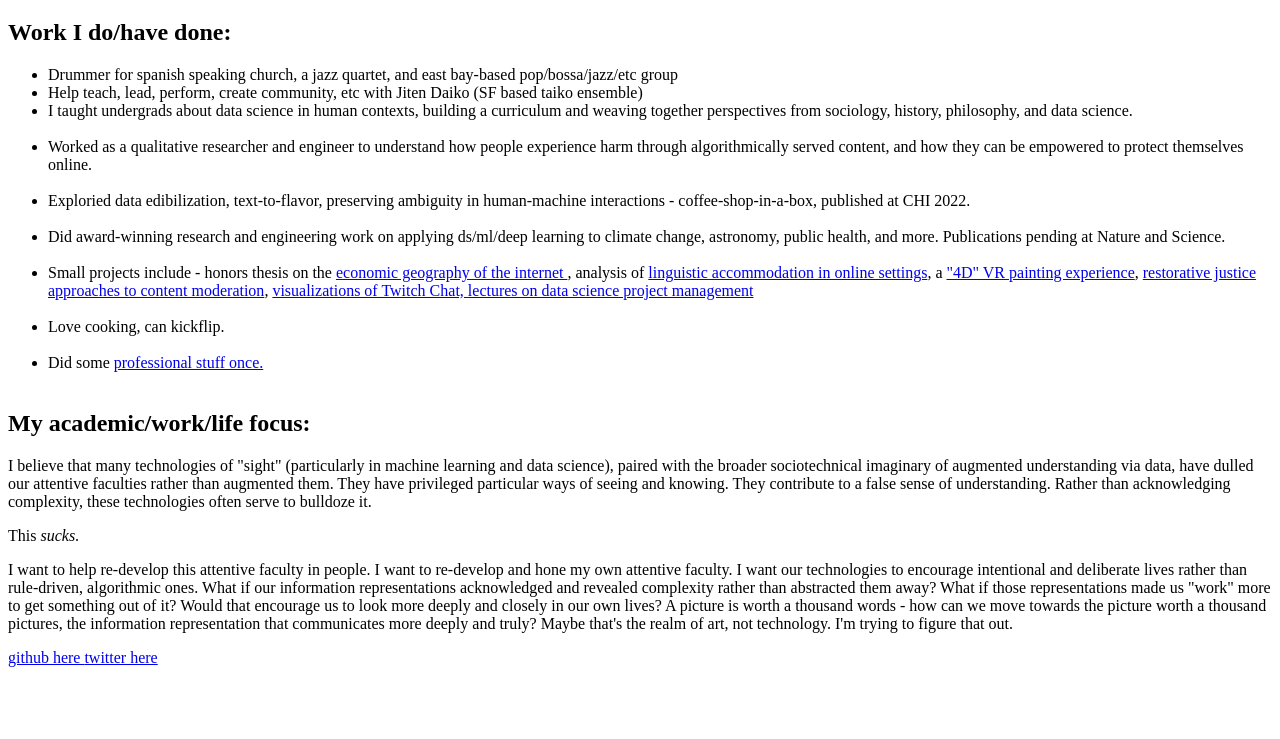
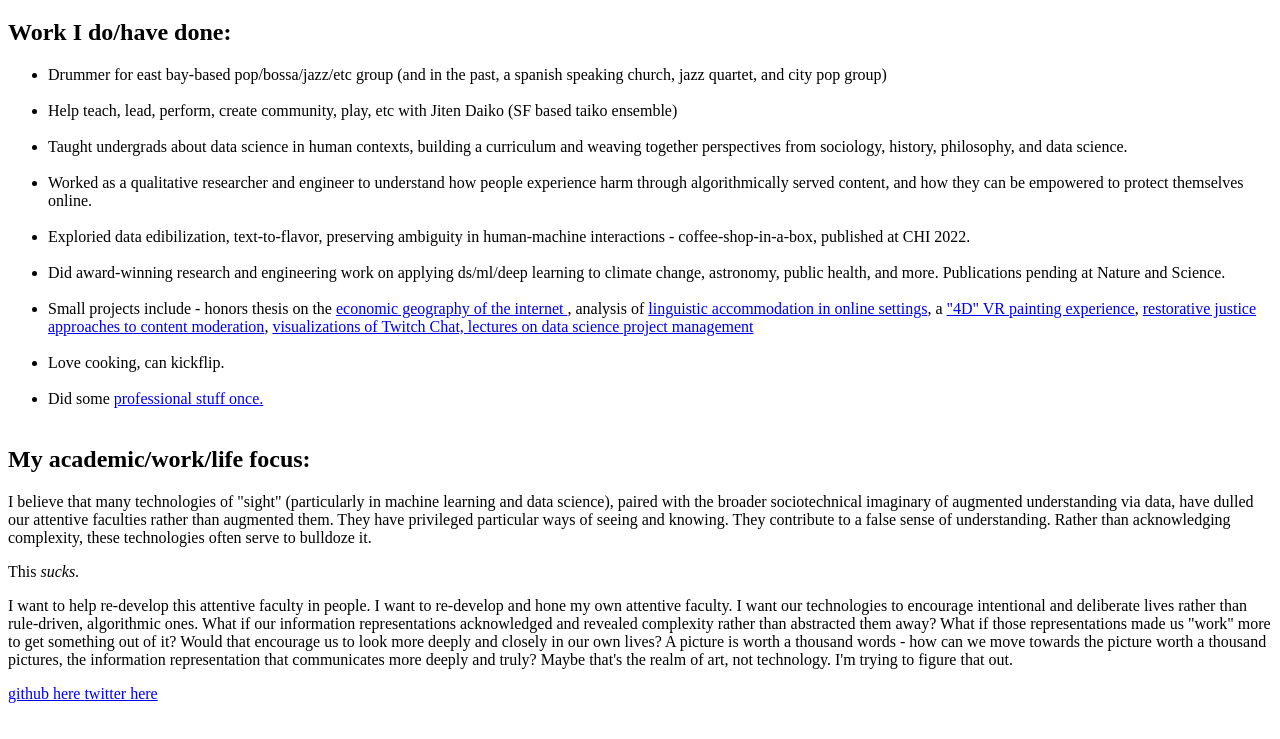
Before and after one commit to gaoag/gaoag.github.io, a plain HTML site: page index.html in a window 1280 px wide. Shown: the part 61-800 px from the top of the page. Drawn offline with Linux system fonts and the light colour scheme.

Commit message:
Update index.html

```diff
--- a/index.html
+++ b/index.html
@@ -12,9 +12,9 @@
 
     <h2>Work I do/have done:</h2>
     <ul>
-		<li>Drummer for spanish speaking church, a jazz quartet, and east bay-based pop/bossa/jazz/etc group</li>
-		<li>Help teach, lead, perform, create community, etc with Jiten Daiko (SF based taiko ensemble)</li>
-        <li>I taught undergrads about data science in human contexts, building a curriculum and weaving together perspectives from sociology, history, philosophy, and data science.  </li><br>
+		<li>Drummer for east bay-based pop/bossa/jazz/etc group (and in the past, a spanish speaking church, jazz quartet, and city pop group)</li><br>
+		<li>Help teach, lead, perform, create community, play, etc with Jiten Daiko (SF based taiko ensemble)</li><br>
+        <li>Taught undergrads about data science in human contexts, building a curriculum and weaving together perspectives from sociology, history, philosophy, and data science.  </li><br>
         <li>Worked as a qualitative researcher and engineer to understand how people experience harm through algorithmically served content, and how they can be empowered to protect themselves online.</li><br>
         <li>Exploried data edibilization, text-to-flavor, preserving ambiguity in human-machine interactions - coffee-shop-in-a-box, published at CHI 2022. </li><br>
         <li>Did award-winning research and engineering work on applying ds/ml/deep learning to climate change, astronomy, public health, and more. Publications pending at Nature and Science.  </li><br>
```
